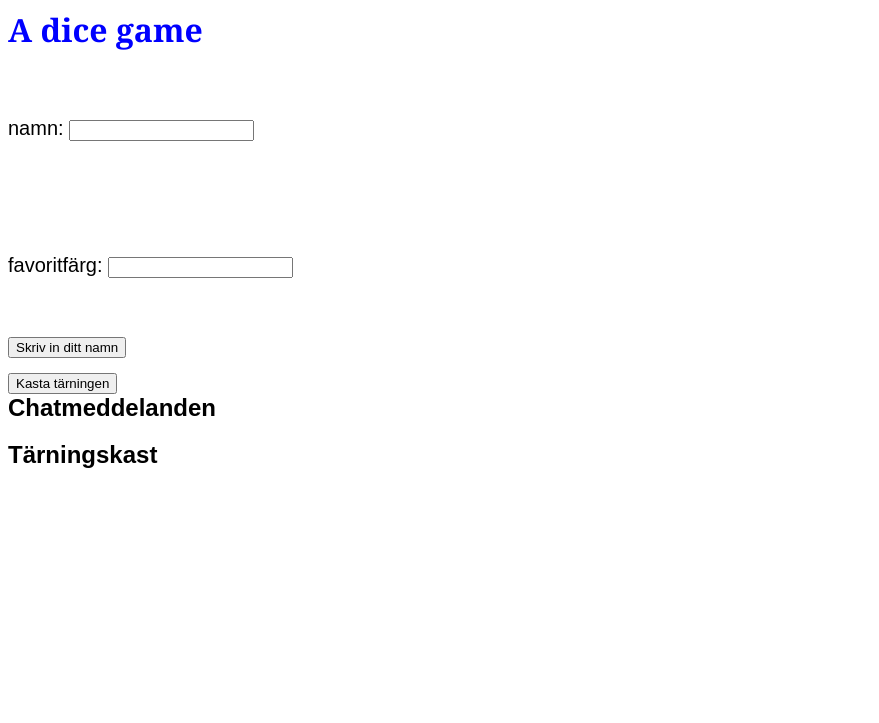
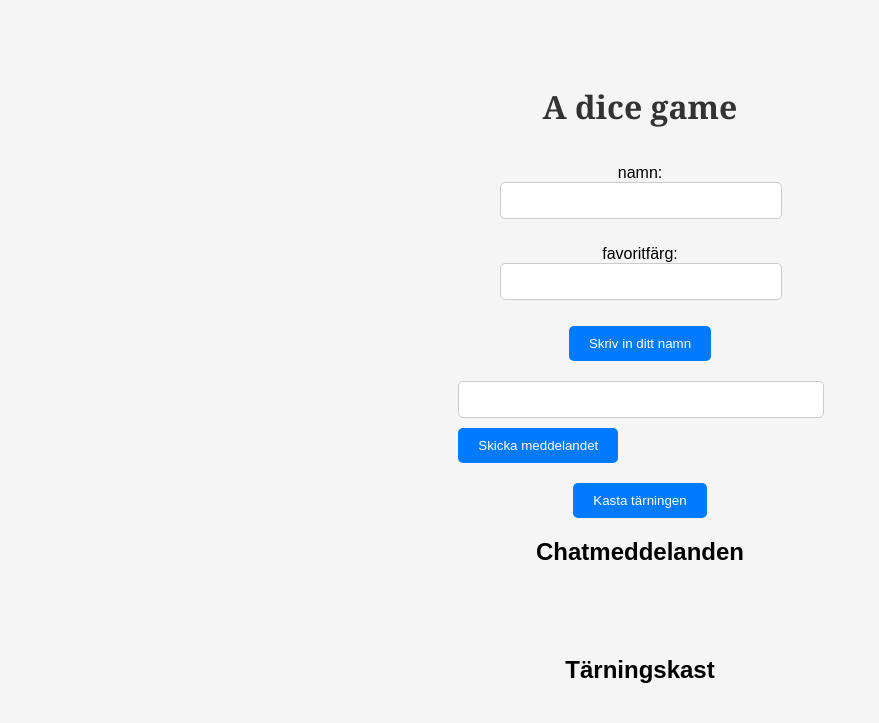
Before and after one commit to Andersson76/websocket, a website: page public/index.html in a window 1280 px wide. Shown: the whole page, without its empty margins (0-879 px from the left). Drawn offline with nearby package versions, Linux system fonts and the light colour scheme; no server answers.

Commit message:
Fixed frontend

```diff
--- a/app.js
+++ b/app.js
@@ -5,7 +5,6 @@ const server = http.createServer(app);
 const { Server } = require("socket.io");
 const io = new Server(server);
 const port = 3000;
-const mongoose = require("mongoose");
 
 const messageModel = require("./models/messageModel");
 const dicecountModel = require("./models/dicecountModel");
@@ -64,6 +63,7 @@ io.on("connection", (socket) => {
       console.error("Error saving message to MongoDB: ", error);
     }
   });
+
   socket.on("rollDice", async (data) => {
     const diceResult = Math.floor(Math.random() * 6) + 1;
     io.emit("diceRolled", { user: data.user, result: diceResult });
--- a/public/css/style.css
+++ b/public/css/style.css
@@ -1,45 +1,77 @@
 body {
   font-family: Arial, Helvetica, sans-serif;
+  margin: 0;
+  padding: 0;
+  background-color: #f5f5f5;
+  display: flex;
+  flex-direction: column;
+  justify-content: center;
+  align-items: center;
+  height: 100vh;
 }
-p {
-  font-size: 20px;
-  line-height: 130px;
-  padding: 0;
-  margin: 0;
-  margin-bottom: 7px;
+
+.container {
+  max-width: 800px;
+  padding: 20px;
 }
+
 h1 {
   font-family: Georgia, Arial, Helvetica, sans-serif;
-  color: blue;
-  margin: 0;
-  margin-bottom: 12px;
+  color: #333;
+  margin-bottom: 20px;
+  text-align: center;
 }
-h2 {
-  margin: 0px;
-  margin-bottom: 8px;
+
+form {
+  margin-bottom: 20px;
 }
-ul {
-  margin: 0;
+
+input[type="text"] {
+  width: calc(100% - 20px);
+  padding: 10px;
+  border: 1px solid #ccc;
+  border-radius: 5px;
+  margin-bottom: 10px;
+}
+
+button {
+  padding: 10px 20px;
+  background-color: #007bff;
+  color: #fff;
+  border: none;
+  border-radius: 5px;
+  cursor: pointer;
+}
+
+button:hover {
+  background-color: #0056b3;
+}
+
+#user {
+  text-align: center;
+}
+
+#messages {
+  list-style-type: none;
   padding: 0;
+}
+
+#messages li {
+  background-color: #fff;
+  padding: 10px;
+  margin-bottom: 10px;
+  border-radius: 5px;
+}
+
+#diceCounts {
   list-style-type: none;
+  padding: 0;
 }
-li {
-  margin: 0;
-  padding: 0;
-  list-style-type: none;
-  margin-bottom: 5px;
+
+#diceCounts li {
+  background-color: #007bff;
+  color: #fff;
+  padding: 10px;
+  margin-bottom: 10px;
+  border-radius: 5px;
 }
-a {
-  font-size: 16px;
-  color: #f90;
-  text-decoration: none;
-}
-a:hover {
-  text-decoration: underline;
-}
-form {
-  margin-bottom: 15px;
-}
-#message {
-  display: none;
-}
```
Also changed, not shown: public/client.js (+0 -14 lines).
